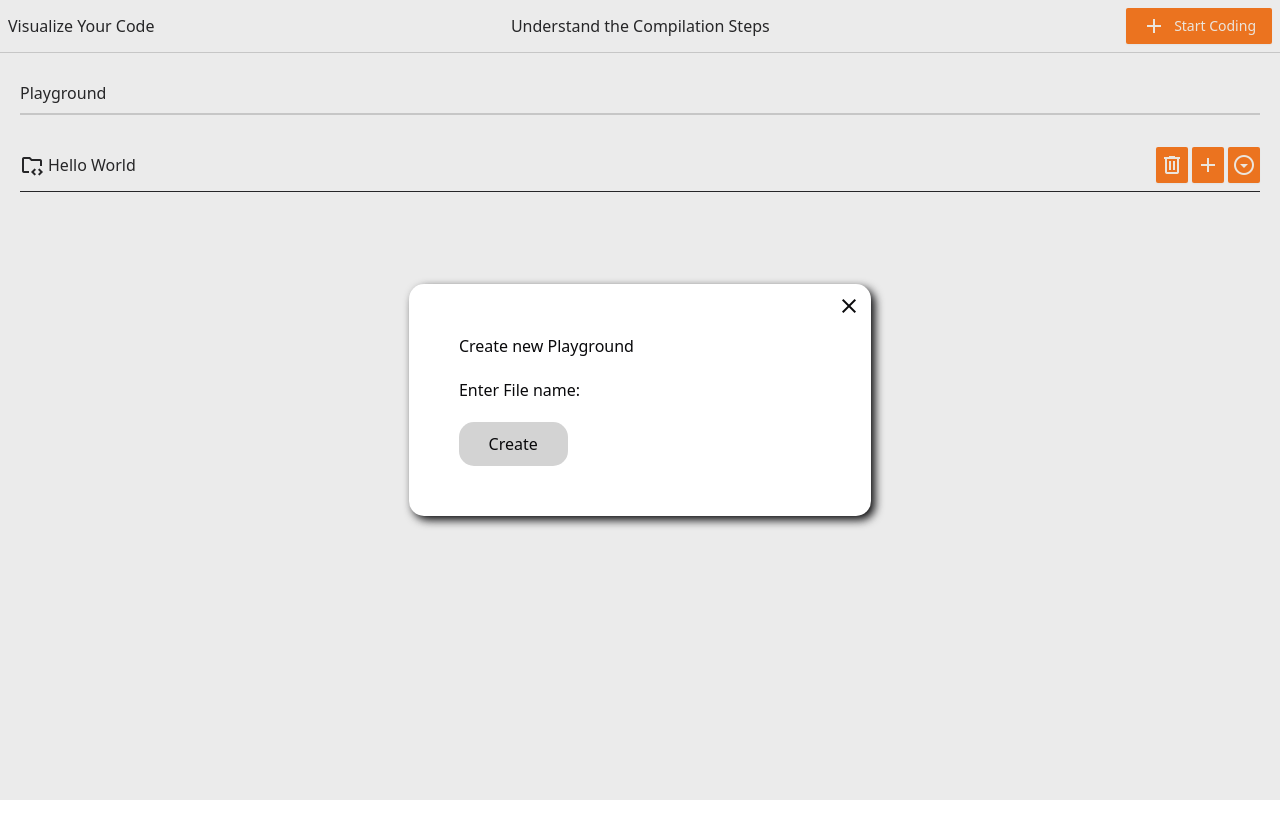
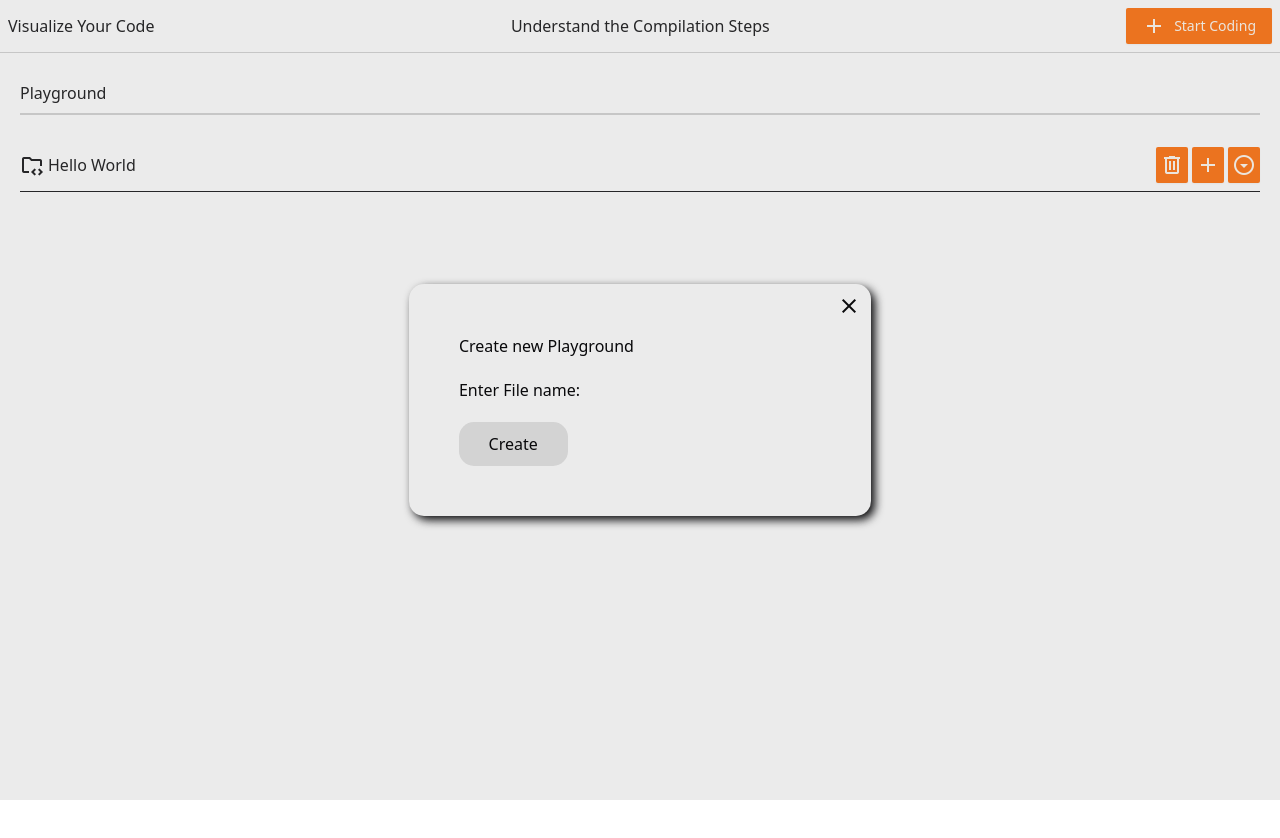
Before and after one commit to VisualCompiler/compiler-app, a React (Vite) app: page / in a window 1280 px wide. Both pictures are taken after a click on the button "add". Shown: the top 838 px of the page. Built offline with nearby package versions, Linux system fonts and the light colour scheme.

Commit message:
edit Modal colours, Modify HomeScreen UI Fixes #8

```diff
--- a/src/Providers/Modals/createPlaygroundModal.scss
+++ b/src/Providers/Modals/createPlaygroundModal.scss
@@ -10,7 +10,7 @@
   align-items: center;
   .modal-body {
     box-shadow: 4px 4px 10px;
-    background-color: white;
+
     padding: 50px;
     border-radius: 15px;
     position: relative;
@@ -22,7 +22,7 @@
       justify-content: space-between;
       align-items: center;
       input {
-        border-radius: 5px gray;
+        border-radius: 5px black;
         padding: 5px;
       }
       button {
```
